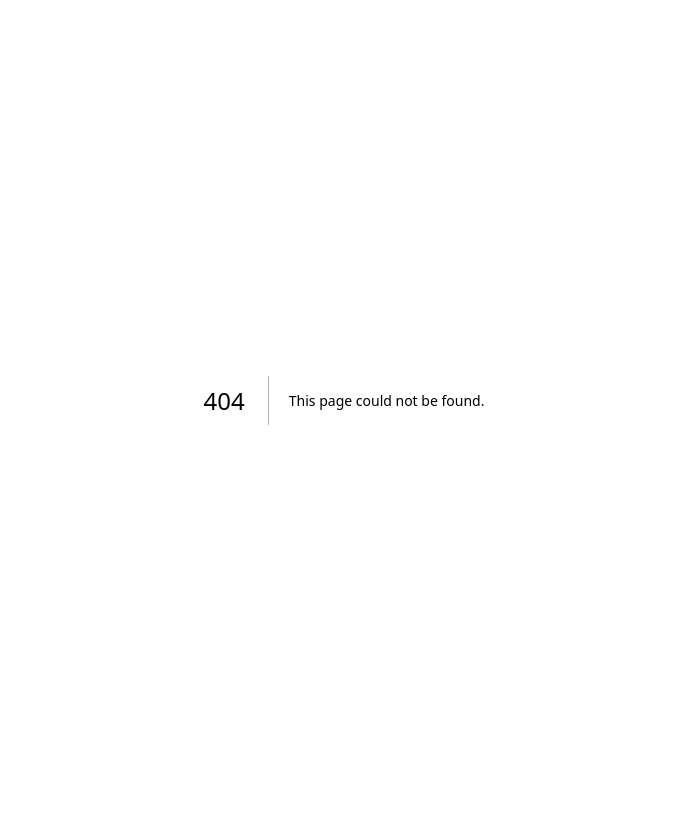
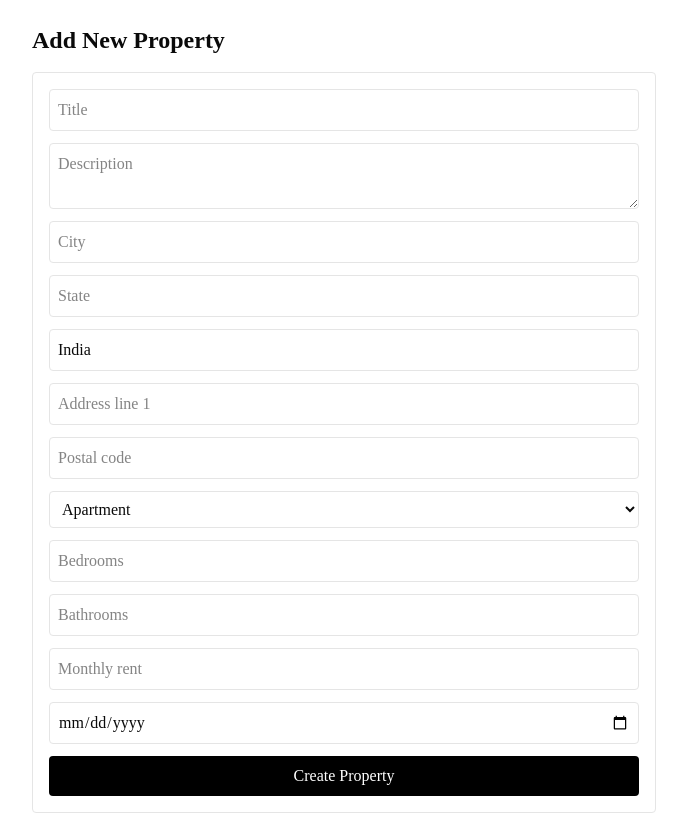
Before and after one commit to arjun-695/rental_management_system, a Next.js app: page /properties/new in a window 1280 px wide. Before the commit this address had no page. Shown: the whole page, without its empty margins (296-983 px from the left). Before the commit the page ends 800 px from the top, so only its background shows below. Built offline with nearby package versions, Linux system fonts and the light colour scheme.

Commit message:
feat: implement authentication pages and property listing and creation routes

```diff
--- /dev/null
+++ b/src/app/properties/new/page.tsx
@@ -0,0 +1,147 @@
+"use client";
+
+import { useState } from "react";
+
+type CreatePropertyResponse =
+  | { ok: true; data: { id: string } }
+  | { ok: false; error: string };
+
+export default function NewPropertyPage(): JSX.Element {
+  const [message, setMessage] = useState<string>("");
+
+  async function onSubmit(
+    event: React.FormEvent<HTMLFormElement>,
+  ): Promise<void> {
+    event.preventDefault();
+    setMessage("");
+
+    const formData = new FormData(event.currentTarget);
+    const payload = {
+      title: String(formData.get("title") ?? ""),
+      description: String(formData.get("description") ?? ""),
+      city: String(formData.get("city") ?? ""),
+      state: String(formData.get("state") ?? ""),
+      country: String(formData.get("country") ?? "India"),
+      addressLine1: String(formData.get("addressLine1") ?? ""),
+      postalCode: String(formData.get("postalCode") ?? ""),
+      type: String(formData.get("type") ?? ""),
+      bedrooms: Number(formData.get("bedrooms") ?? 0),
+      bathrooms: Number(formData.get("bathrooms") ?? 0),
+      monthlyRent: Number(formData.get("monthlyRent") ?? 0),
+      availableFrom: String(formData.get("availableFrom") ?? ""),
+    };
+
+    const response = await fetch("/api/properties", {
+      method: "POST",
+      headers: { "Content-Type": "application/json" },
+      body: JSON.stringify(payload),
+    });
+
+    const body = (await response.json()) as CreatePropertyResponse;
+
+    if (!response.ok || !body.ok) {
+      setMessage(body.ok ? "Could not create property" : body.error);
+      return;
+    }
+
+    setMessage(`Property created. ID: ${body.data.id}`);
+    event.currentTarget.reset();
+  }
+
+  return (
+    <main className="mx-auto w-full max-w-2xl p-6">
+      <h1 className="mb-4 text-2xl font-semibold">Add New Property</h1>
+
+      <form
+        onSubmit={onSubmit}
+        className="grid grid-cols-1 gap-3 rounded border p-4"
+      >
+        <input
+          name="title"
+          placeholder="Title"
+          className="rounded border p-2"
+          required
+        />
+        <textarea
+          name="description"
+          placeholder="Description"
+          className="rounded border p-2"
+          required
+        />
+        <input
+          name="city"
+          placeholder="City"
+          className="rounded border p-2"
+          required
+        />
+        <input
+          name="state"
+          placeholder="State"
+          className="rounded border p-2"
+          required
+        />
+        <input
+          name="country"
+          placeholder="Country"
+          defaultValue="India"
+          className="rounded border p-2"
+          required
+        />
+        <input
+          name="addressLine1"
+          placeholder="Address line 1"
+          className="rounded border p-2"
+          required
+        />
+        <input
+          name="postalCode"
+          placeholder="Postal code"
+          className="rounded border p-2"
+          required
+        />
+        <select name="type" className="rounded border p-2" required>
+          <option value="APARTMENT">Apartment</option>
+          <option value="HOUSE">House</option>
+          <option value="STUDIO">Studio</option>
+          <option value="VILLA">Villa</option>
+          <option value="PG">PG</option>
+        </select>
+        <input
+          name="bedrooms"
+          type="number"
+          min={0}
+          placeholder="Bedrooms"
+          className="rounded border p-2"
+          required
+        />
+        <input
+          name="bathrooms"
+          type="number"
+          min={1}
+          placeholder="Bathrooms"
+          className="rounded border p-2"
+          required
+        />
+        <input
+          name="monthlyRent"
+          type="number"
+          min={1}
+          placeholder="Monthly rent"
+          className="rounded border p-2"
+          required
+        />
+        <input
+          name="availableFrom"
+          type="date"
+          className="rounded border p-2"
+          required
+        />
+        <button type="submit" className="rounded bg-black p-2 text-white">
+          Create Property
+        </button>
+      </form>
+
+      {message ? <p className="mt-3 text-sm">{message}</p> : null}
+    </main>
+  );
+}
--- /dev/null
+++ b/src/app/properties/page.tsx
@@ -0,0 +1,77 @@
+import Link from "next/link";
+import { prisma } from "@/lib/db";
+import { propertySearchQuerySchema } from "@/lib/validations/property";
+import { buildPropertyOrderBy, buildPropertyWhere } from "@/lib/properties/query";
+
+type SearchParams = Record<string, string | string[] | undefined>;
+
+export default async function PropertiesPage({
+  searchParams,
+}: {
+  searchParams: Promise<SearchParams>;
+}): Promise<JSX.Element> {
+  const params = await searchParams;
+  const normalized: Record<string, string> = {};
+
+  Object.entries(params).forEach(([key, value]) => {
+    if (typeof value === "string") normalized[key] = value;
+  });
+
+  const parsed = propertySearchQuerySchema.safeParse(normalized);
+  const filters = parsed.success ? parsed.data : propertySearchQuerySchema.parse({});
+
+  const where = buildPropertyWhere(filters);
+  const orderBy = buildPropertyOrderBy(filters);
+  const skip = (filters.page - 1) * filters.pageSize;
+
+  const [rows, total] = await Promise.all([
+    prisma.property.findMany({
+      where,
+      orderBy,
+      skip,
+      take: filters.pageSize,
+      select: {
+        id: true,
+        title: true,
+        city: true,
+        state: true,
+        type: true,
+        bedrooms: true,
+        bathrooms: true,
+        monthlyRent: true,
+      },
+    }),
+    prisma.property.count({ where }),
+  ]);
+
+  const totalPages = Math.max(1, Math.ceil(total / filters.pageSize));
+
+  return (
+    <main className="mx-auto w-full max-w-6xl p-6">
+      <h1 className="mb-4 text-2xl font-semibold">Property Listings</h1>
+
+      <form className="mb-6 grid grid-cols-1 gap-3 rounded border p-4 md:grid-cols-6">
+        <input name="q" defaultValue={filters.q ?? ""} placeholder="Search..." className="rounded border p-2 md:col-span-2" />
+        <input name="city" defaultValue={filters.city ?? ""} placeholder="City" className="rounded border p-2" />
+        <input name="minRent" defaultValue={filters.minRent ?? ""} placeholder="Min rent" type="number" className="rounded border p-2" />
+        <input name="maxRent" defaultValue={filters.maxRent ?? ""} placeholder="Max rent" type="number" className="rounded border p-2" />
+        <button type="submit" className="rounded bg-black p-2 text-white">Apply</button>
+      </form>
+
+      <div className="grid grid-cols-1 gap-4 md:grid-cols-2">
+        {rows.map((row) => (
+          <Link key={row.id} href={`/properties/${row.id}`} className="rounded border p-4 hover:bg-zinc-50">
+            <h2 className="text-lg font-semibold">{row.title}</h2>
+            <p className="text-sm text-zinc-600">{row.city}, {row.state}</p>
+            <p className="text-sm">{row.type} • {row.bedrooms} bed • {row.bathrooms} bath</p>
+            <p className="mt-2 font-medium">₹{Number(row.monthlyRent).toLocaleString("en-IN")}/month</p>
+          </Link>
+        ))}
+      </div>
+
+      <div className="mt-6 flex items-center justify-between text-sm">
+        <p>Page {filters.page} of {totalPages}</p>
+      </div>
+    </main>
+  );
+}
--- a/src/app/sign-in/page.tsx
+++ b/src/app/sign-in/page.tsx
@@ -6,7 +6,7 @@ export default async function SignInPage(): Promise<any> {
   await redirectIfAuthenticated();
 
   return (
-    <main className="mx-auto flex min-h-screen items-center justify-center p-8">
+    <main className="mx-auto flex min-h-[70vh] max-w-6xl items-center justify-center p-6">
       <SignInForm />
     </main>
   );
--- a/src/app/sign-up/page.tsx
+++ b/src/app/sign-up/page.tsx
@@ -5,7 +5,7 @@ export default async function SignUpPage(): Promise<any> {
   await redirectIfAuthenticated();
 
   return (
-    <main className="mx-auto flex min-h-screen items-center justify-center p-8">
+    <main className="mx-auto flex min-h-[70vh] max-w-6xl items-center justify-center p-6">
       <SignUpForm />
     </main>
   );
```
